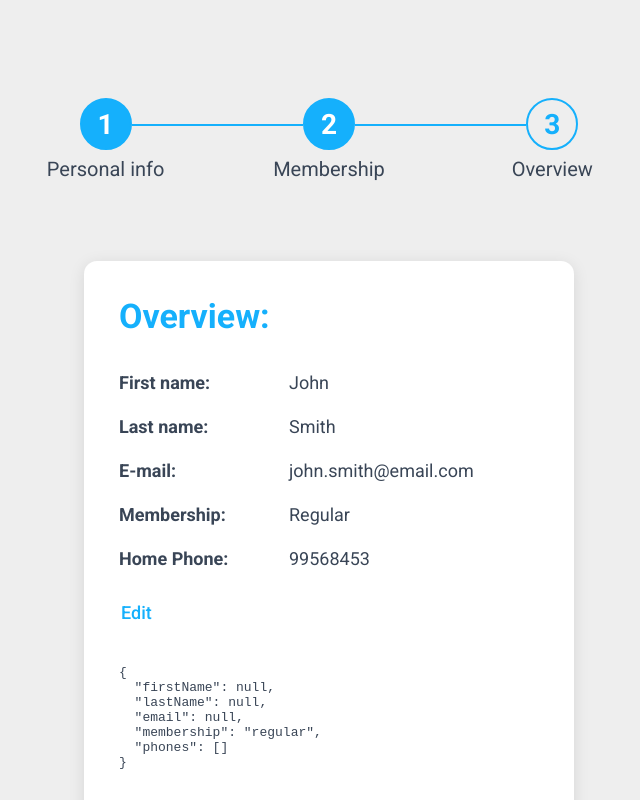
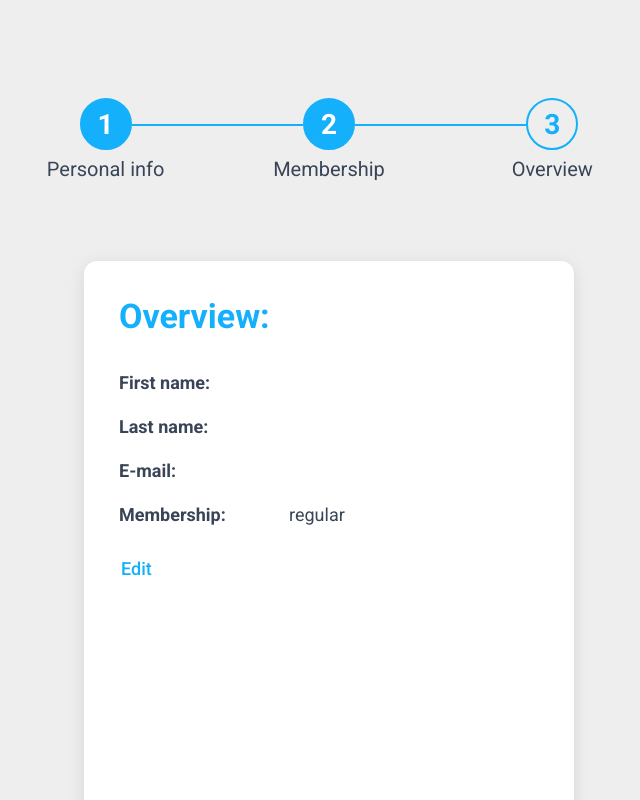
Before and after one commit to jurispl/homework, a Vue app: page /form/overview in a window 1280 px wide. Shown: the top 800 px of the page, without its empty margins (311-951 px from the left). Built offline with nearby package versions, Linux system fonts and the light colour scheme.

Commit message:
Add View data

```diff
--- a/src/App.vue
+++ b/src/App.vue
@@ -32,34 +32,48 @@ export default {
           id: 3,
         },
       ],
+      form:{
+
+      },
+      user: {
+        firstName: '',
+        lastName: '',
+        email: '',
+        membership: '',
+      },
       phones: [
         {
           type: 'work',
           label: 'Work',
+          fullLabel: 'Work Phone',
           value: null,
           isSelected: true,
         },
         {
           type: 'home',
           label: 'Home',
+          fullLabel: 'Home Phone',
           value: null,
           isSelected: false,
         },
         {
           type: 'mobile',
           label: 'Mobile',
+          fullLabel: 'Mobile Phone',
           value: null,
           isSelected: false,
         },
         {
           type: 'main',
           label: 'Main',
+          fullLabel: 'Main Phone',
           value: null,
           isSelected: false,
         },
         {
           type: 'other',
           label: 'Other',
+          fullLabel: 'Other Phone',
           value: null,
           isSelected: false,
         },
--- a/src/store/modules/user.js
+++ b/src/store/modules/user.js
@@ -8,7 +8,8 @@ export default {
                 email: null,
                 membership: 'regular',
                 phones: [],
-            }
+            },
+
 
         }
     },
@@ -36,11 +37,8 @@ export default {
         user(state) {
             return state.user;
         },
-        // parseData(state) {
-        //     for (const item in Object.entries(state.user)){
-        //         console.log(typeof item)
-        //     }
-        //     return true;
-        // }
+        phonesList(state) {
+            return state.user.phones;
+        }
     }
 }
--- a/src/views/FormOverview.vue
+++ b/src/views/FormOverview.vue
@@ -13,24 +13,33 @@
             <ul class="list-group">
               <li class="list-group-item">
                 <div class="item-label">First name:</div>
-                John
+                {{ user.firstName }}
               </li>
               <li class="list-group-item">
                 <div class="item-label">Last name:</div>
-                Smith
+                {{ user.lastName }}
               </li>
               <li class="list-group-item">
                 <div class="item-label">E-mail:</div>
-                john.smith@email.com
+                {{ user.email }}
               </li>
               <li class="list-group-item">
                 <div class="item-label">Membership:</div>
-                Regular
+                {{ user.membership }}
               </li>
-              <li class="list-group-item">
-                <div class="item-label">Home Phone:</div>
-                99568453
-              </li>
+              <template
+                  v-for="phone in phones"
+                  :key="phone"
+              >
+                <li
+                    v-if="phone.value"
+                    class="list-group-item"
+                >
+                  <div class="item-label">{{ phone.fullLabel }}</div>
+                  {{ phone.value }}
+                </li>
+              </template>
+
 
             </ul>
           </div>
@@ -38,7 +47,6 @@
           <div class="button-group">
             <button type="submit" class="btn link">Edit</button>
           </div>
-          <pre>{{user}}</pre>
 
         </div>
 
@@ -58,14 +66,15 @@
 <script>
 import AppStepperHeader from "@/components/AppStepperHeader";
 import AppStepper from "@/components/AppStepper";
-import{mapGetters} from 'vuex'
+import {mapGetters} from 'vuex'
+
 export default {
   name: "FormOverview",
   components: {AppStepperHeader, AppStepper},
-  inject: ['steps',],
-  computed:{
-    ...mapGetters('user', ['user'])
-  }
+  inject: ['steps', 'phones'],
+  computed: {
+    ...mapGetters('user', ['user']),
+  },
 }
 </script>
 
```
